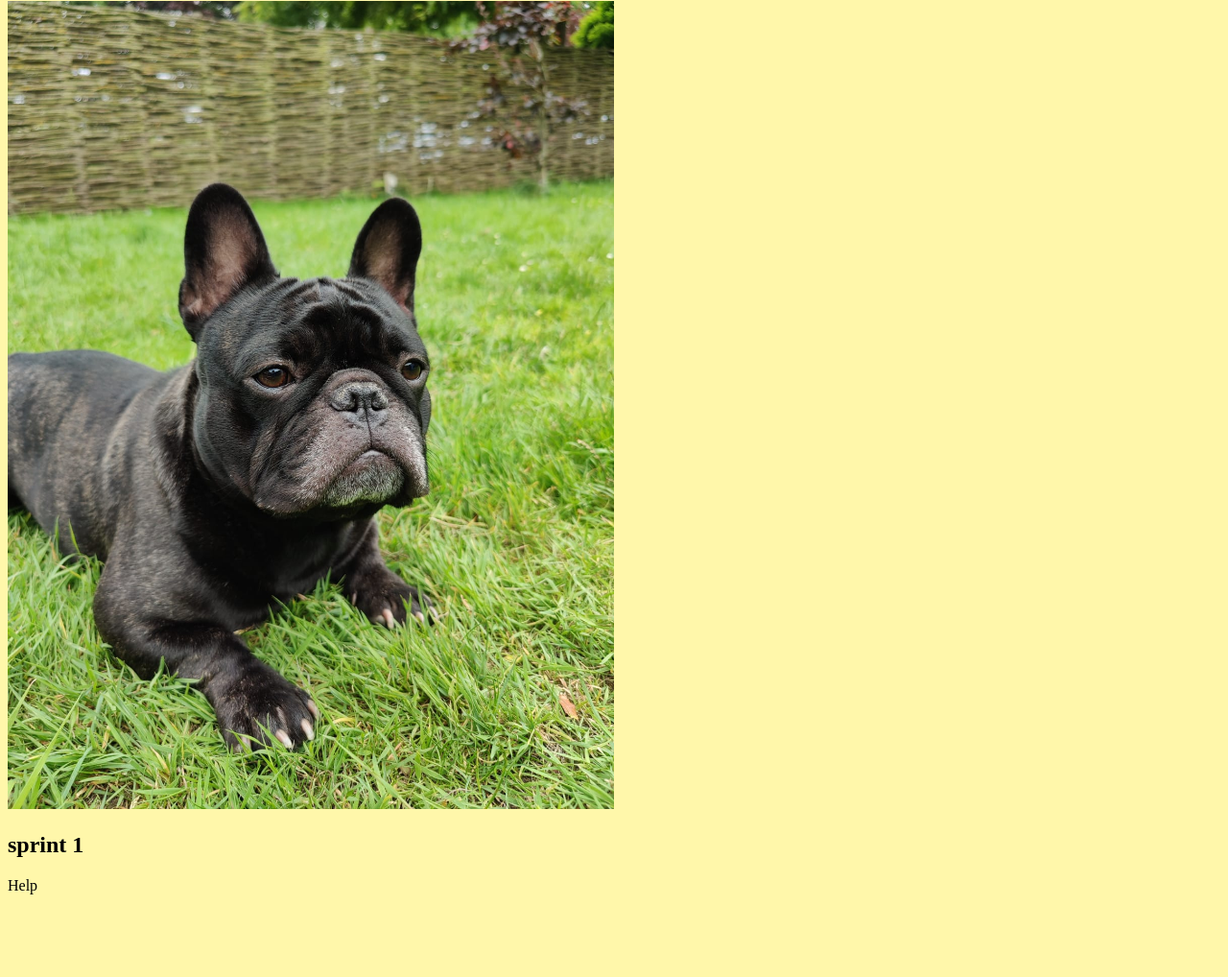
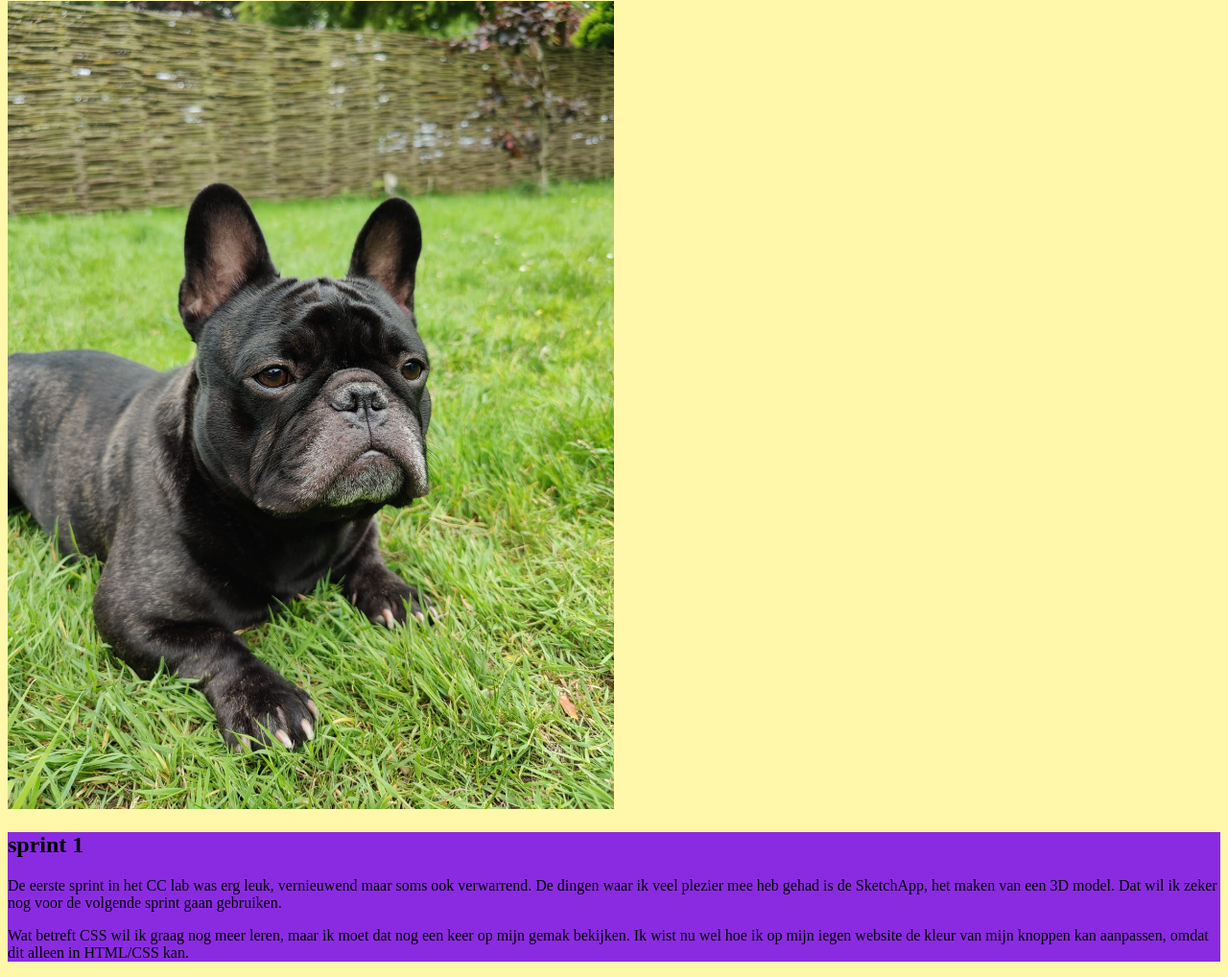
Before and after one commit to DemiN98/hello-world-2, a plain HTML site: page index.html in a window 1280 px wide. Shown: the part 194-1212 px from the top of the page at 96% size. Before the commit the page ends 1142 px from the top, so only its background shows below. Drawn offline with Linux system fonts and the light colour scheme.

Commit message:
Update index.html
Tekst en hoofdletter aangepast

```diff
--- a/index.html
+++ b/index.html
@@ -17,10 +17,15 @@
 
   <img src="images/jimi_.jpg" width="50%" height="auto"/>
 
-  <section class="Feedback">
+  <section class="feedback">
     <h1>sprint 1</h1>
 
-    <p> Help </p>
-
+    <p> De eerste sprint in het CC lab was erg leuk, vernieuwend maar soms ook verwarrend.
+      De dingen waar ik veel plezier mee heb gehad is de SketchApp, het maken van
+    een 3D model. Dat wil ik zeker nog voor de volgende sprint gaan gebruiken. </p>
+<p>Wat betreft CSS wil ik graag nog meer leren, maar ik moet dat nog een keer op mijn
+  gemak bekijken. Ik wist nu wel hoe ik op mijn iegen website de kleur van mijn knoppen
+  kan aanpassen, omdat dit alleen in HTML/CSS kan.
+</p>
 </body>
 </html>
```
